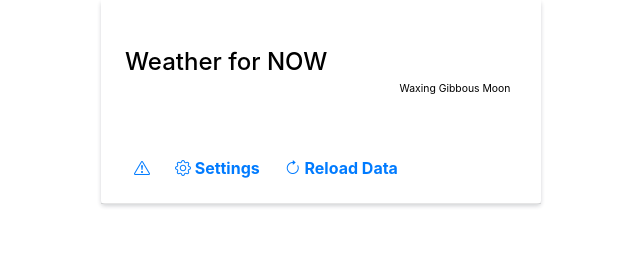
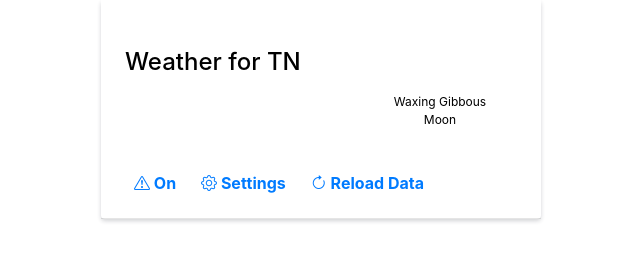
Before and after one commit to duracell80/NWS-Weather, a website: page src/index.html in a window 1280 px wide. Shown: the whole page, without its empty margins (319-959 px from the left). Drawn offline with nearby package versions, Linux system fonts and the light colour scheme; no server answers.

Commit message:
init debug

```diff
--- a/src/css/main.css
+++ b/src/css/main.css
@@ -48,10 +48,7 @@
       font-weight: 100;
       font-family: 'Spartan', sans-serif;
       font-size: 3rem;
-      color: #ffffff;
-            top: -12px;
-    position: relative;
-    }
+      color: #ffffff; }
       .wx-feeds .container-theme .wx-temp:hover {
         cursor: default; }
     .wx-feeds .container-theme .wx-icon-now,
@@ -64,9 +61,6 @@
       background-repeat: no-repeat;
       background-size: contain;
       filter: invert(1); }
-    .wx-feeds .container-theme .moon-icon-now {
-      filter: invert(1);
-    opacity: 1;}
     .wx-feeds .container-theme .wx-icon-now.wi-thermometer {
       background-image: url("../images/svg/wi-thermometer.svg"); }
     .wx-feeds .container-theme .wx-icon-now.mi-warning {
@@ -163,25 +157,18 @@
     .wx-feeds .container-theme .moon_now {
       position: relative;
       height: 100px;
-        width: 130px;
+      width: 100px;
       top: -40px;
-      margin-bottom: -100px;
+      margin-bottom: -85px;
       left: 265px;
-      text-align: center;
-        /*background : #ffffff;
-border-radius : 7%;
-        color : #1F2532;
-box-shadow: rgba(99, 99, 99, 0.2) 0px 2px 8px 0px;*/}
+      text-align: center; }
     .wx-feeds .container-theme .moon-icon-now {
-      height: 36px;
-      width: 130px;
+      height: 48px;
+      width: 100px;
       background-position: center center;
-      transform: rotate(-180deg) scaleX(1);
-
-
-}
+      transform: rotate(-180deg) scaleX(1); }
     .wx-feeds .container-theme .moon-phase {
-      font-size: 0.65rem; }
+      font-size: 0.75rem; }
   .wx-feeds .wxout_temps {
     text-align: center;
     /*small {
@@ -317,8 +304,3 @@
     .wx-feeds .container-theme.wx-danger p,
     .wx-feeds .container-theme.wx-danger .wx-temp {
       color: #ffffff; }
-
-body .popover {
-    margin-left : -150px;
-    box-shadow: rgba(0, 0, 0, 0.35) 0px 5px 15px;
-}
--- a/src/js/main.js
+++ b/src/js/main.js
@@ -609,7 +609,6 @@
 	$('.moon_now .moon-phase').text(phase);
 	// END MOON
 
-
     var wx_state        = get_state().toUpperCase();
 	var wx_obs          = get_obs_select().toUpperCase();
     var wxin            = "https://w1.weather.gov/xml/current_obs/"+wx_obs+".rss";
@@ -1198,6 +1197,8 @@
 
 function get_obs_select() {
 
+    var wx_obs = "KBNA";
+
     if(localStorage.getItem("wx_obs") == null){
         $.getJSON("http://localhost:3000/config.json", function(data){
             var wx_obs = data.wx_obs;
```
